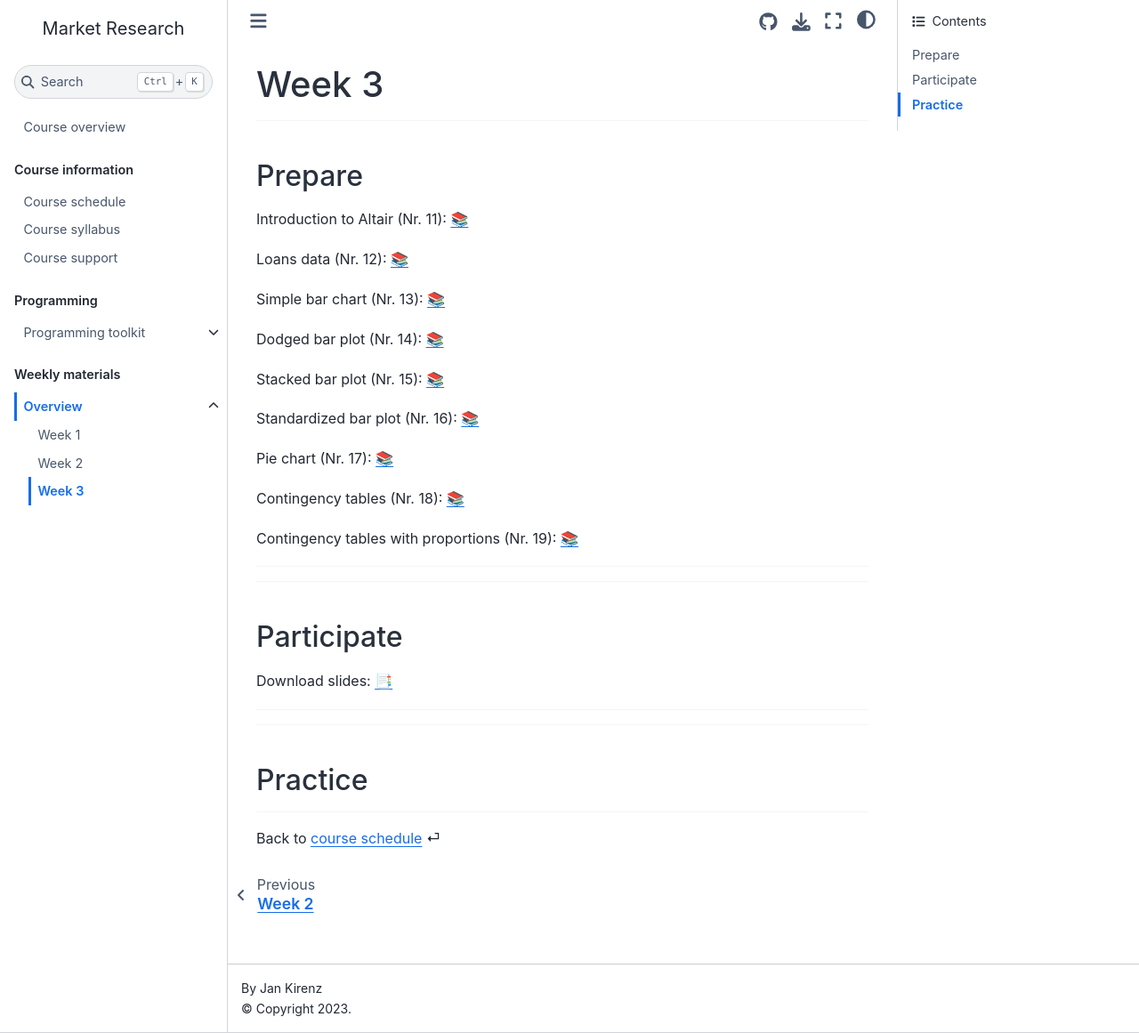
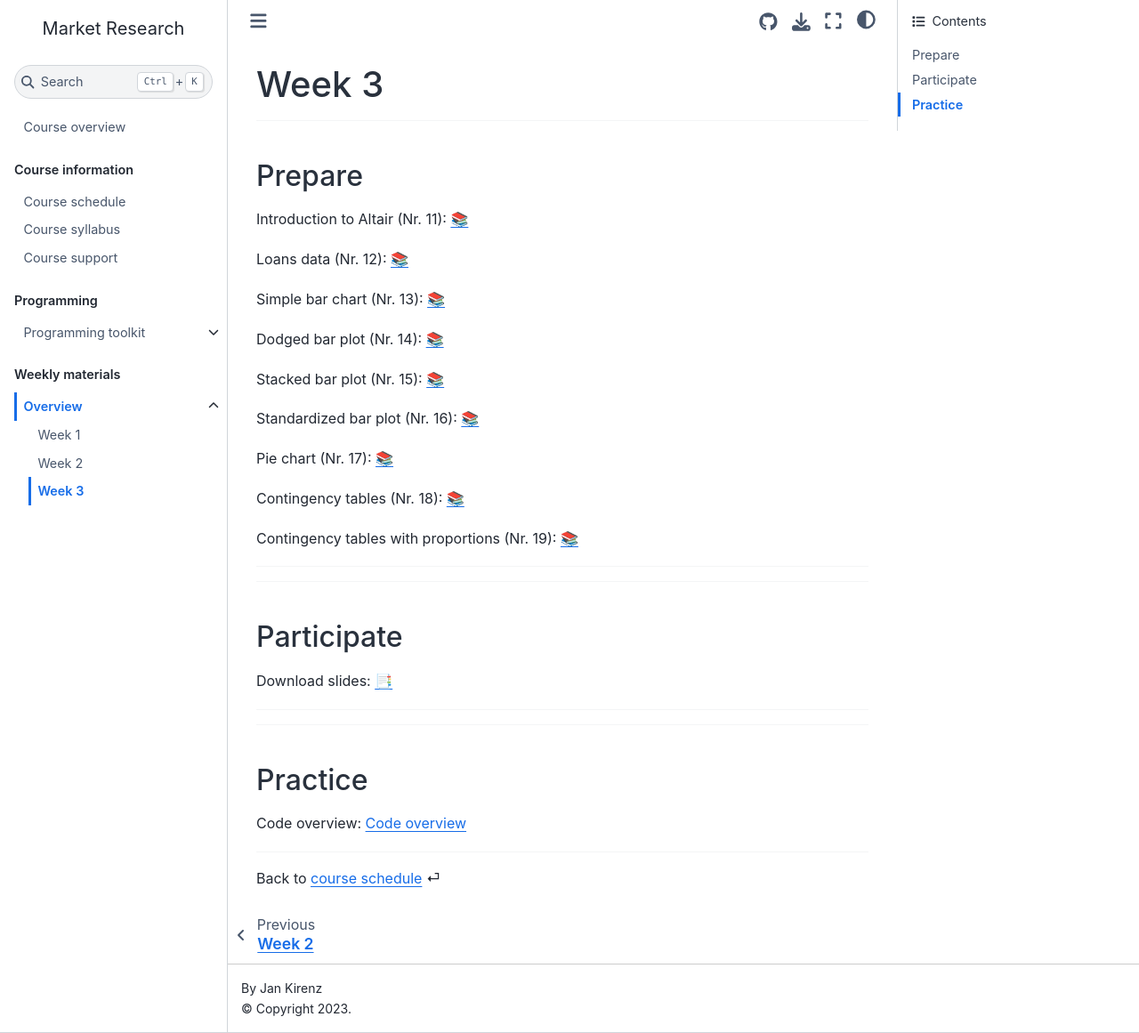
Before and after one commit to mr-ws22/website, a Jupyter Book: the page built from weeks/week3.md, in a window 1280 px wide and 1161 px high. Shown: the whole window at 89% size. Built offline with Jupyter Book 1.0.4 settings and Sphinx 7.4.7 and the Sphinx Book theme 1.1.4, drawn with Linux system fonts in a browser that asks for light colours; comment, search, counter and statistics services are not loaded.

Commit message:
Update week3.md

```diff
--- a/weeks/week3.md
+++ b/weeks/week3.md
@@ -54,6 +54,7 @@ Download slides: [📑](https://drive.google.com/file/d/1-ZClN3oVlIwMtL8n1Z4dWyT
 (practice)=
 ## Practice
 
+Code overview: [](../code/code-overview.md)
 
 
 
```
